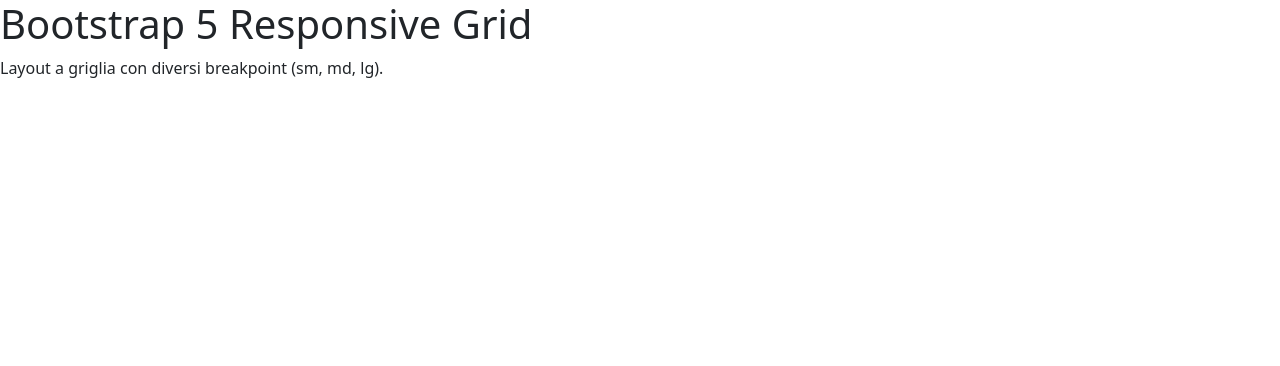
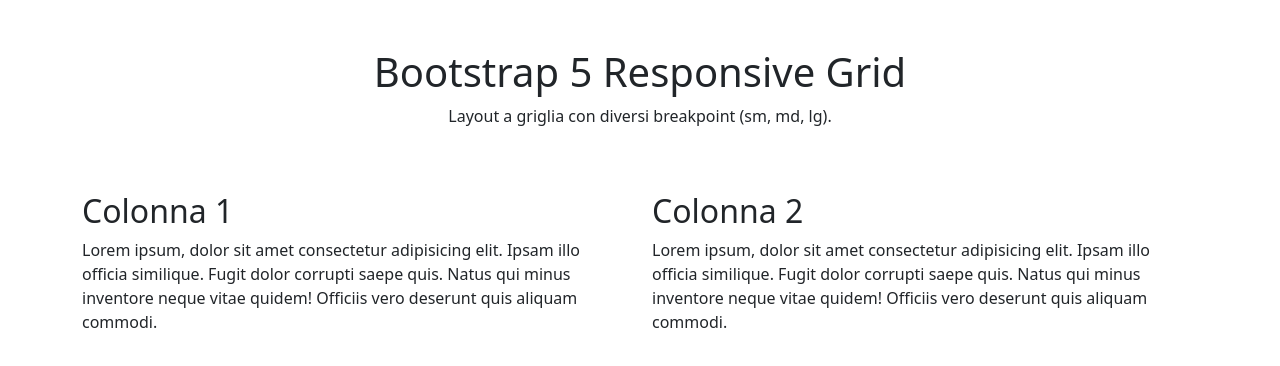
Before and after one commit to Francesco-Leoni-Pro/htmlcss-bootstrap-layout, a plain HTML site: page index.html in a window 1280 px wide. Drawn offline with nearby package versions, Linux system fonts and the light colour scheme.

Commit message:
feat: header e prima sezione

```diff
--- a/index.html
+++ b/index.html
@@ -8,11 +8,25 @@
 </head>
 <body>
     <header>
+        <section class="text-center p-5">
         <h1>Bootstrap 5 Responsive Grid</h1>
         <p>Layout a griglia con diversi breakpoint (sm, md, lg).</p>
+        </section>
     </header>
     <main>
-
+        <!-- sezione 2 colonne -->
+        <section class="container">
+            <div class="row">
+                <div class="col-12 col-md-6">
+                    <h2>Colonna 1</h2>
+                    <p>Lorem ipsum, dolor sit amet consectetur adipisicing elit. Ipsam illo officia similique. Fugit dolor corrupti saepe quis. Natus qui minus inventore neque vitae quidem! Officiis vero deserunt quis aliquam commodi.</p>
+                </div>
+                <div class="col-12 col-md-6">
+                    <h2>Colonna 2</h2>
+                    <p>Lorem ipsum, dolor sit amet consectetur adipisicing elit. Ipsam illo officia similique. Fugit dolor corrupti saepe quis. Natus qui minus inventore neque vitae quidem! Officiis vero deserunt quis aliquam commodi.</p>
+                </div>
+            </div>
+        </section>
     </main>
     <footer>
 
```
